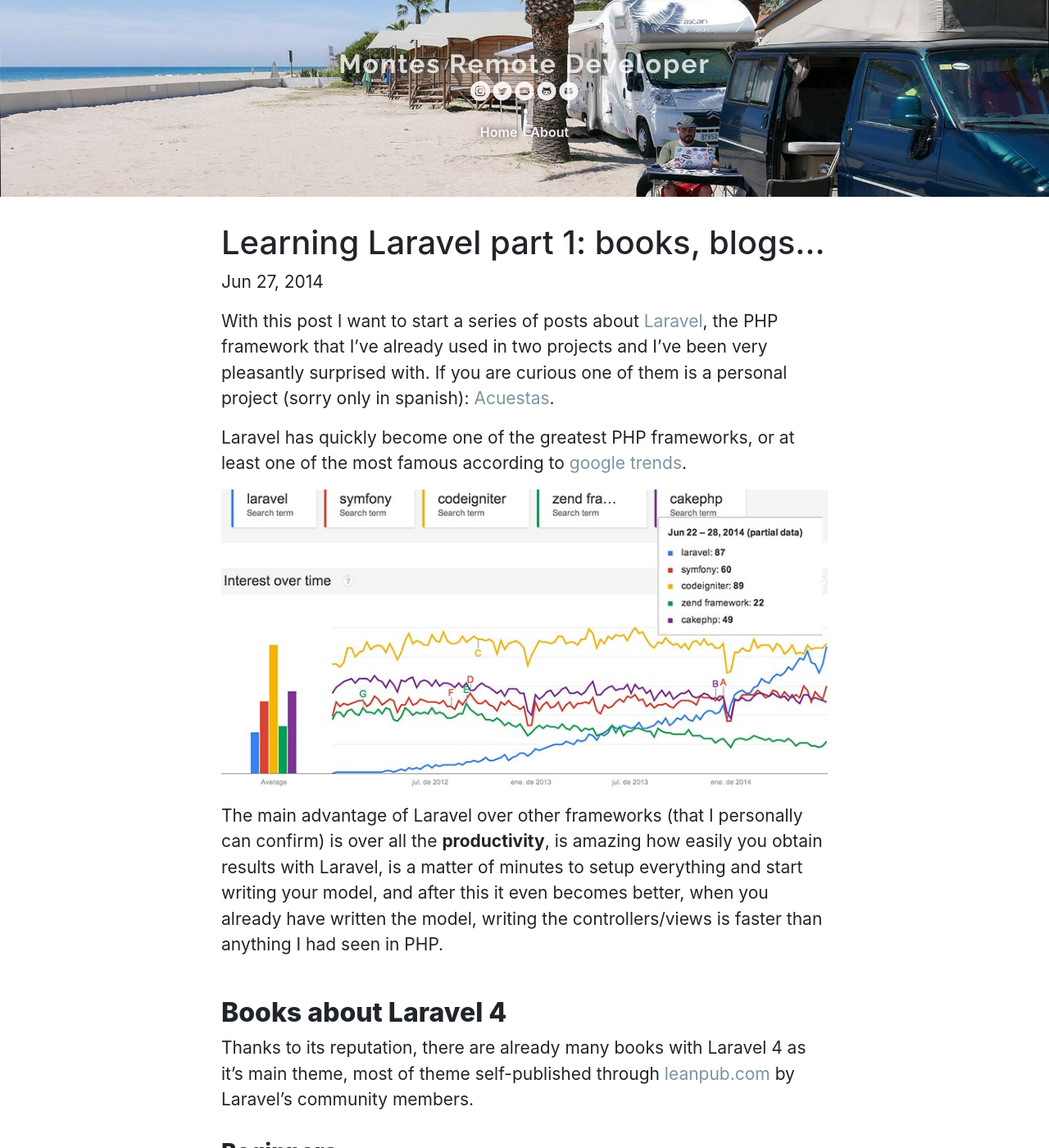
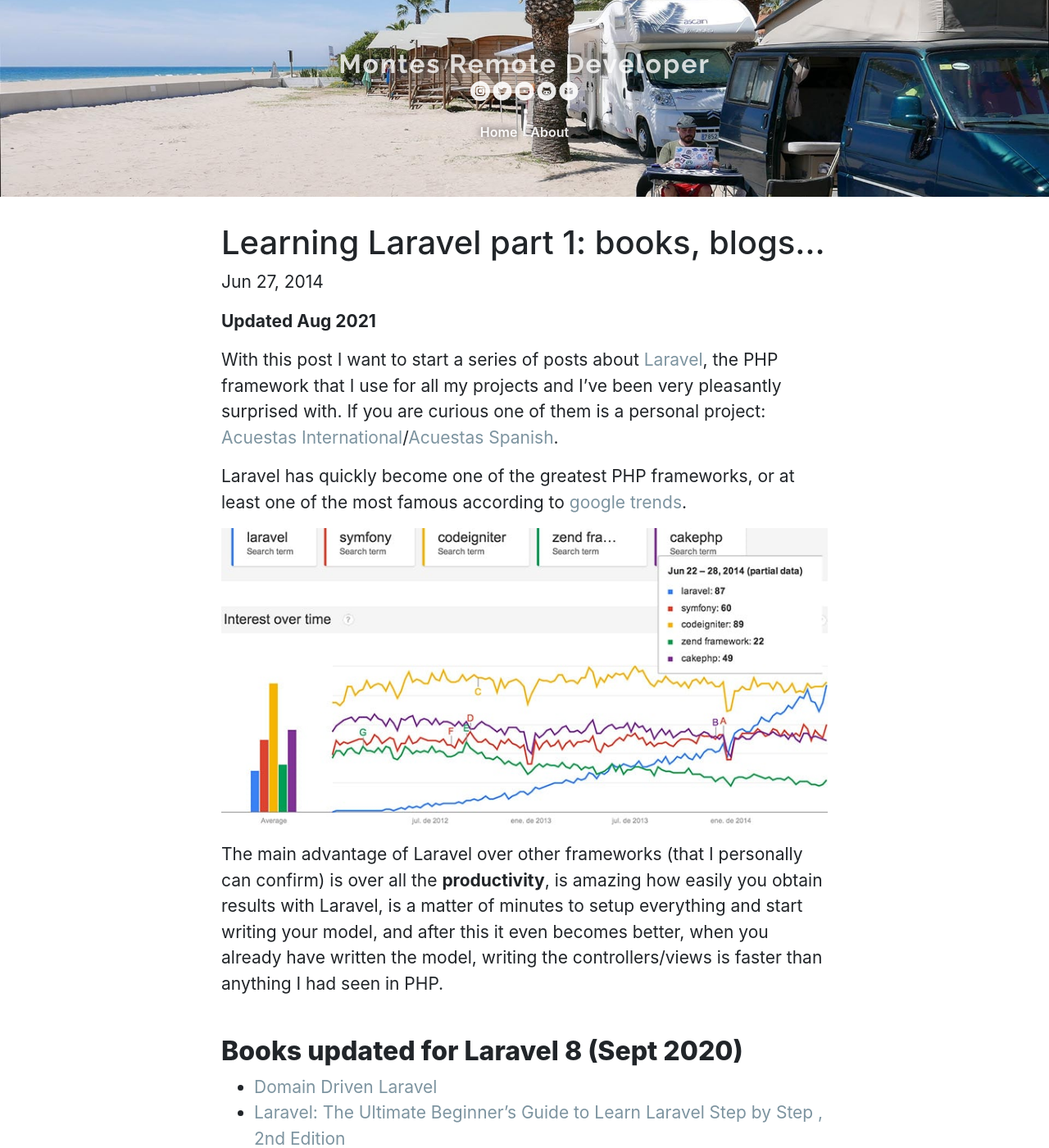
Before and after one commit to montes/montes.github.io, a Jekyll site: the page built from _posts/2014-06-27-learning-laravel-books-blogs.md, in a window 1280 px wide and 1400 px high. Shown: the whole window at 82% size. Built offline with Jekyll 4.4.1, drawn with Linux system fonts in a browser that asks for light colours; comment, search, counter and statistics services are not loaded; some of the changed text lies outside the part shown.

Commit message:
Updated Laravel post

```diff
--- a/_posts/2014-06-27-learning-laravel-books-blogs.md
+++ b/_posts/2014-06-27-learning-laravel-books-blogs.md
@@ -2,19 +2,34 @@
 layout: post
 title: "Learning Laravel part 1: books, blogs…"
 date: 2014-06-27 17:00:00 +0100
+last_modified_at: 2021-08-12 18:56:00 +0100
 thumbnail: "2014-06-27-learning-laravel-books-blogs.jpg"
 categories:
     - laravel
     - backend
+main_image: "/assets/images/2014-06-27-learning-laravel-books-blogs-main.jpg"
+excerpt: "The best books you can buy to learn Laravel with direct links, updated Aug 2021."
 comments: true
 ---
-With this post I want to start a series of posts about [Laravel](https://laravel.com/), the PHP framework that I’ve already used in two projects and I’ve been very pleasantly surprised with. If you are curious one of them is a personal project (sorry only in spanish): [Acuestas](https://acuestas.es/).
+
+**Updated Aug 2021**
+
+With this post I want to start a series of posts about [Laravel](https://laravel.com/), the PHP framework that I use for all my projects and I’ve been very pleasantly surprised with. If you are curious one of them is a personal project: [Acuestas International](https://acuestas.com)/[Acuestas Spanish](https://acuestas.es/).
 
 Laravel has quickly become one of the greatest PHP frameworks, or at least one of the most famous according to [google trends](http://google.com/trends).
 
 ![Google Trends Laravel]({{ "/assets/images/learning-laravel-books-blogs-1.jpg" | absolute_url }})
 
 The main advantage of Laravel over other frameworks (that I personally can confirm) is over all the **productivity**, is amazing how easily you obtain results with Laravel, is a matter of minutes to setup everything and start writing your model, and after this it even becomes better, when you already have written the model, writing the controllers/views is faster than anything I had seen in PHP.
+
+## Books updated for Laravel 8 (Sept 2020)
+* [Domain Driven Laravel](https://www.amazon.com/Domain-Driven-Laravel-Learn-Implement-Design-ebook/dp/B08M3P5Y75/?tag=usmooontes-20)
+* [Laravel: The Ultimate Beginner's Guide to Learn Laravel Step by Step , 2nd Edition](https://www.amazon.com/Laravel-Ultimate-Beginners-Guide-Learn/dp/B08M1QXWS7/?tag=usmooontes-20)
+
+## Books updated for Laravel 5.8 (Feb 2019)
+* [Laravel: Up & Running: A Framework for Building Modern PHP Apps 2nd Edition](https://www.amazon.com/Laravel-Running-Framework-Building-Modern/dp/1492041211/?tag=usmooontes-20)
+* [Beginning PHP Laravel: Step to step approach to building an Inventory App](https://www.amazon.com/dp/B0863V38Y5?tag=usmooontes-20)
+* [Full-Stack Vue.js 2 and Laravel 5: Bring the frontend and backend together with Vue, Vuex, and Laravel](https://www.amazon.com/Full-Stack-Vue-js-Laravel-frontend-together-dp-1788299582/dp/1788299582/?tag=usmooontes-20)
 
 ## Books about Laravel 4
 
@@ -34,7 +49,7 @@
 * [Laravel: From Apprentice To Artisan](https://leanpub.com/laravel) (written by Taylor Otwell)
 * [Build APIs You Won’t Hate](https://leanpub.com/build-apis-you-wont-hate)
 
-There are also some [PacktPub’s Laravel books](http://www.amazon.com/s/ref=nb_sb_noss?url=search-alias%3Dstripbooks&field-keywords=Laravel&tag=mooontes-21), but I can’t recommend Packtpub’s books.
+There are also some [PacktPub’s Laravel books](http://www.amazon.com/s/ref=nb_sb_noss?url=search-alias%3Dstripbooks&field-keywords=Laravel&tag=usmooontes-20), but I can’t recommend Packtpub’s books.
 
 ## Blogs, newsletter, videos…
 
```
Also changed, not shown: assets/images/2014-06-27-learning-laravel-books-blogs-main.jpg (added).
